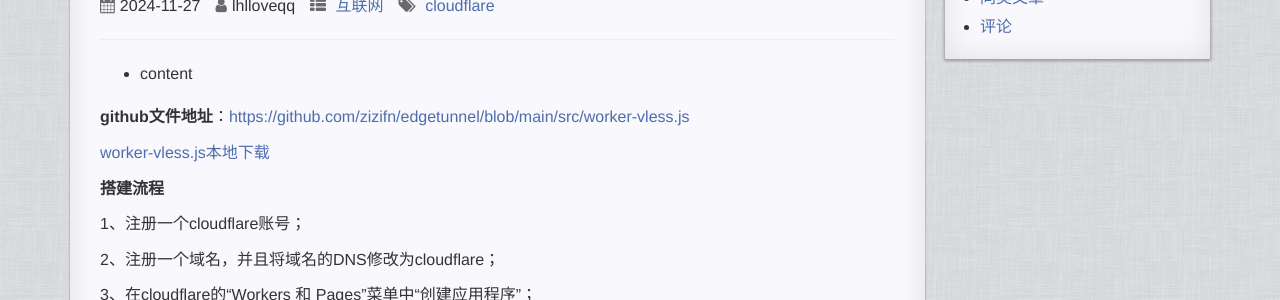
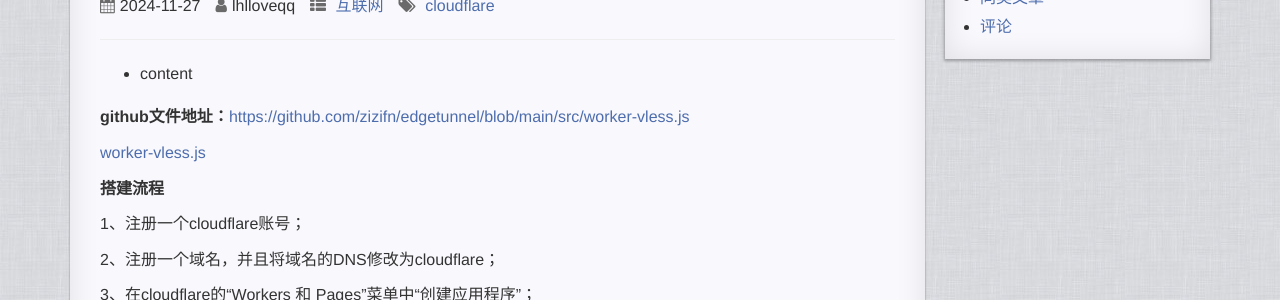
Before and after one commit to luohuilong/luohuilong.github.io, a Jekyll site: the page built from _posts/2024-11-27-cloudflare-vless.md, in a window 1280 px wide. Shown: the part 181-481 px from the top of the page. Built offline with Jekyll 4.4.1, drawn with Linux system fonts in a browser that asks for light colours; comment, search, counter and statistics services are not loaded; a style sheet for code colours, icons or effects is not loaded.

Commit message:
Update 2024-11-27-cloudflare-vless.md

```diff
--- a/_posts/2024-11-27-cloudflare-vless.md
+++ b/_posts/2024-11-27-cloudflare-vless.md
@@ -11,9 +11,9 @@
 * content
   {:toc}
 
-**github文件地址**：[https://github.com/zizifn/edgetunnel/blob/main/src/worker-vless.js][1]
+**github文件地址：**[https://github.com/zizifn/edgetunnel/blob/main/src/worker-vless.js][1]
 
-[worker-vless.js本地下载][2]
+[worker-vless.js][2]
 
 **搭建流程**
 
```
